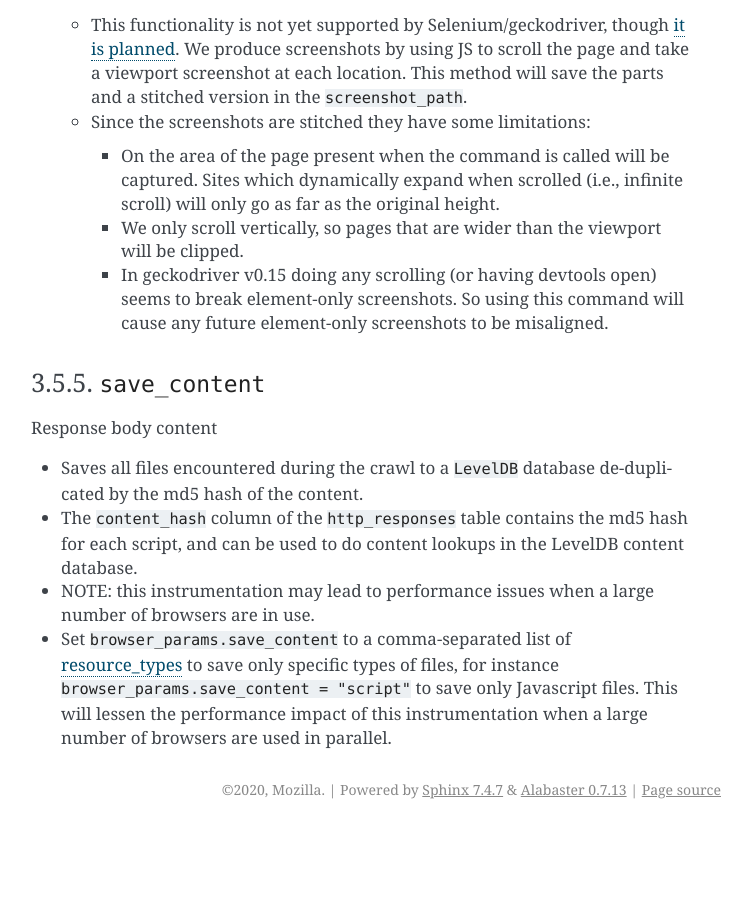
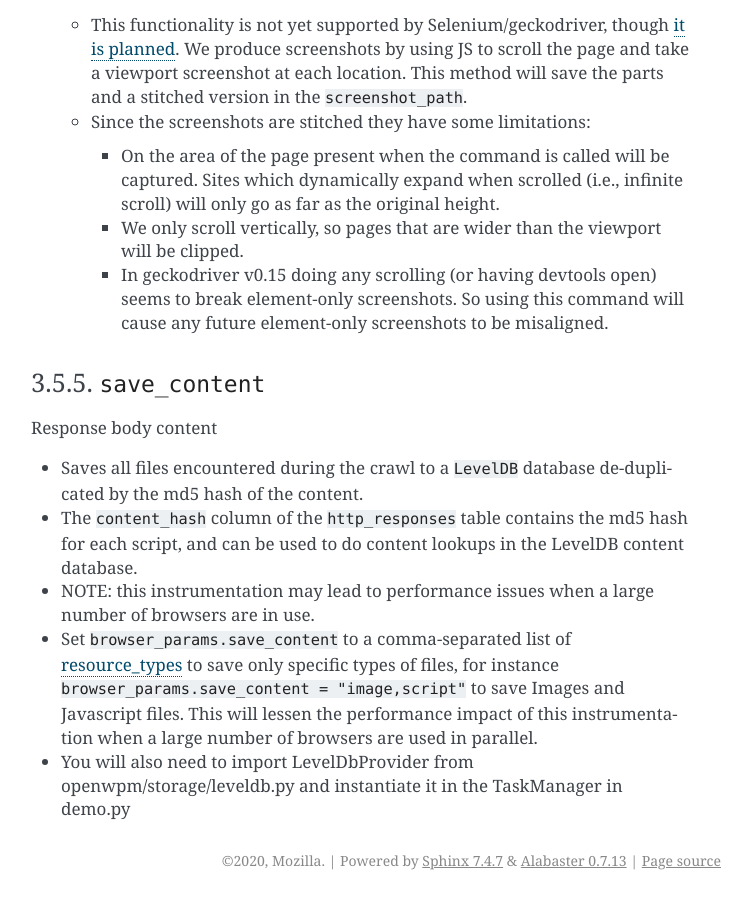
Before and after one commit to openwpm/OpenWPM, a Sphinx documentation site: the page built from docs/Configuration.md, in a window 1280 px wide and 900 px high, scrolled down 9092 px. Shown: the whole window, without its empty margins (389-1141 px from the left). Built offline with Sphinx 7.4.7, drawn with Linux system fonts in a browser that asks for light colours; before the commit the page ends 9921 px from its top, so only the background shows below that.

Commit message:
Edited configuration.md to have proper instructions for leveldb usage (#944)
* Update README.md

Since Dockerfile has CMD command, we dont need to specify in docker run

* Updated configuration md to have proper instructions for level db usage

* Update docs/Configuration.md

Co-authored-by: Stefan Zabka <zabkaste@informatik.hu-berlin.de>

* Update Configuration.md

Co-authored-by: Stefan Zabka <zabkaste@informatik.hu-berlin.de>

```diff
--- a/docs/Configuration.md
+++ b/docs/Configuration.md
@@ -380,6 +380,7 @@ Response body content
 - Set `browser_params.save_content` to a comma-separated list of
     [resource_types](https://developer.mozilla.org/en-US/docs/Mozilla/Add-ons/WebExtensions/API/webRequest/ResourceType)
     to save only specific types of files, for instance
-    `browser_params.save_content = "script"` to save only Javascript
+    `browser_params.save_content = "image,script"` to save Images and Javascript
     files. This will lessen the performance impact of this instrumentation
     when a large number of browsers are used in parallel.
+- You will also need to import LevelDbProvider from openwpm/storage/leveldb.py and instantiate it in the TaskManager in demo.py
```
